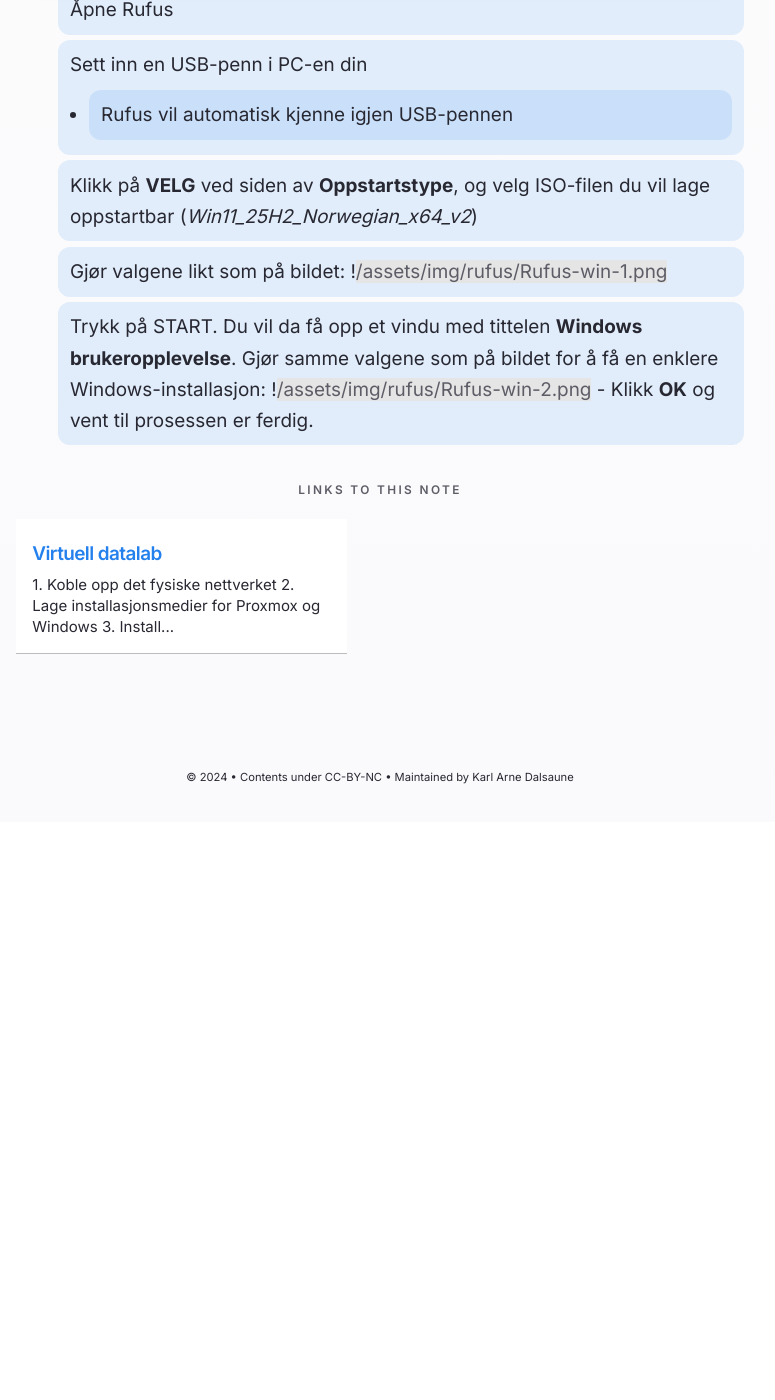
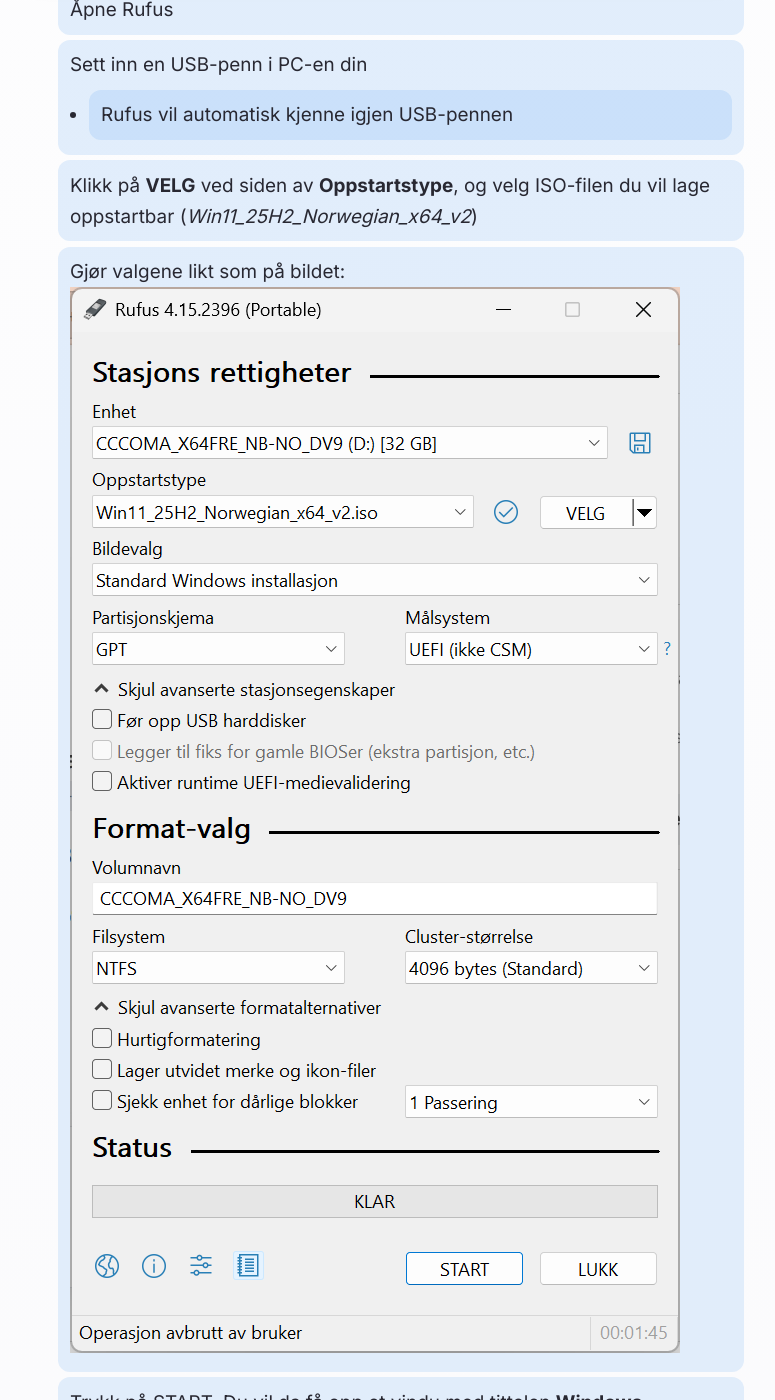
Before and after one commit to Cha-IM/cha-im.github.io, a Jekyll site: the page built from _notes/Public/Driftsstøtte/Virtual lab/Lage installasjonsmedier for Proxmox og Windows.md, in a window 1280 px wide and 1400 px high, scrolled down 2319 px. Shown: the whole window, without its empty margins (260-1035 px from the left). Built offline with Jekyll 4.4.1, drawn with Linux system fonts in a browser that asks for light colours; before the commit the page ends 3149 px from its top, so only the background shows below that; some of the changed text lies outside the part shown.

Commit message:
TRFK-811339 2026-9-24:13:48:4

```diff
--- a/_notes/Public/Driftsstøtte/Virtual lab/Lage installasjonsmedier for Proxmox og Windows.md
+++ b/_notes/Public/Driftsstøtte/Virtual lab/Lage installasjonsmedier for Proxmox og Windows.md
@@ -36,6 +36,6 @@ date: 23-09-2026
 	- Rufus vil automatisk kjenne igjen USB-pennen
 - Klikk på **VELG** ved siden av **Oppstartstype**, og velg ISO-filen du vil lage oppstartbar (*Win11_25H2_Norwegian_x64_v2*)
 - Gjør valgene likt som på bildet:
-![[/assets/img/rufus/Rufus-win-1.png]]
+![](/assets/img/rufus/Rufus-win-1.png)
 - Trykk på START. Du vil da få opp et vindu med tittelen **Windows brukeropplevelse**. Gjør samme valgene som på bildet for å få en enklere Windows-installasjon:
-![[/assets/img/rufus/Rufus-win-2.png]]- Klikk **OK** og vent til prosessen er ferdig.
+![](/assets/img/rufus/Rufus-win-2.png)- Klikk **OK** og vent til prosessen er ferdig.
```
Also changed, not shown: .obsidian/workspace.json.
